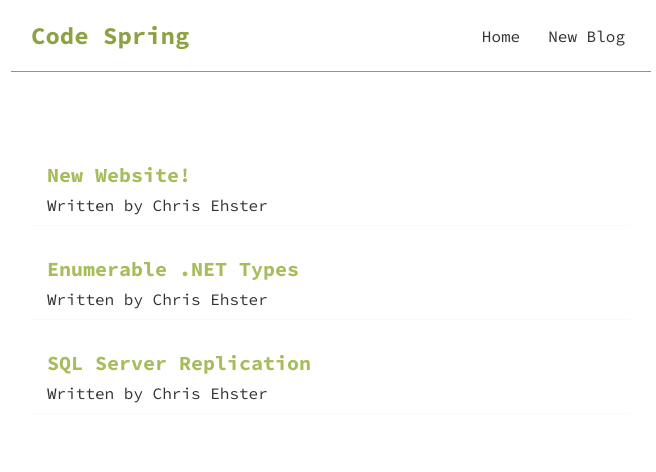
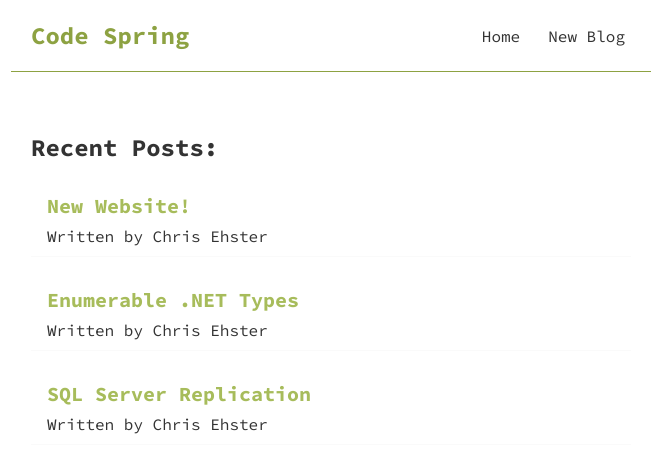
Before and after one commit to cehster/code-spring, a React (Create React App) app in the folder code-spring/: page / in a window 1280 px wide. Shown: the top 472 px of the page, without its empty margins (309-965 px from the left). Built offline with nearby package versions, Linux system fonts and the light colour scheme.

Commit message:
props and reusing components

```diff
--- /dev/null
+++ b/code-spring/src/BlogList.js
@@ -0,0 +1,18 @@
+const BlogList = ({ blogs, title }) => {
+    //const blogs = props.blogs;
+    //const title = props.title;
+
+    return (
+        <div className="blog-list">
+            <h2>{ title }</h2>
+            {blogs.map((blog) => (
+                <div className="blog-preview" key={blog.id}>
+                    <h2>{blog.title}</h2>
+                    <p>Written by {blog.author}</p>
+                </div>
+            ))}
+        </div>
+     );
+}
+
+export default BlogList;
--- a/code-spring/src/Home.js
+++ b/code-spring/src/Home.js
@@ -1,4 +1,5 @@
 import { useState } from 'react';
+import BlogList from './BlogList';
 
 const Home = () => {
 
@@ -10,12 +11,7 @@
 
     return (
         <div className="home">
-            {blogs.map((blog) => (
-                <div className="blog-preview" key={blog.id}>
-                    <h2>{blog.title}</h2>
-                    <p>Written by {blog.author}</p>
-                </div>
-            ))}
+            <BlogList blogs={blogs} title="Recent Posts:"/>
         </div>
      );
 }
```
